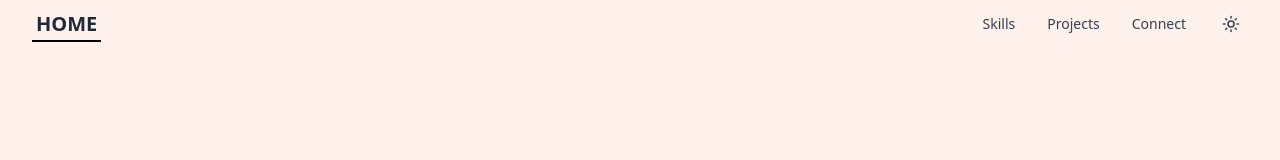
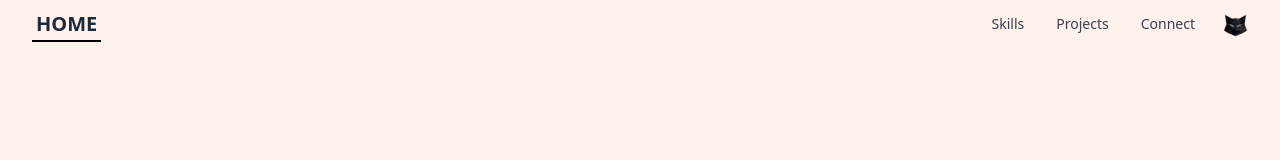
Before and after one commit to dotbillu/portfolio, a Next.js app: page / in a window 1280 px wide. Shown: the top 160 px of the page. Built offline with nearby package versions, Linux system fonts and the light colour scheme.

Commit message:
logo effect

```diff
--- a/src/components/Navbar.tsx
+++ b/src/components/Navbar.tsx
@@ -5,6 +5,7 @@ import { useAtom } from "jotai";
 import { Sun } from "lucide-react";
 import { useActiveSection } from "../hooks/useActiveSection";
 import { chatbotOpenAtom, chatbotMessageAtom } from "../atoms/chatbotAtom";
+import Image from "next/image";
 
 export function Navbar() {
   const activeSection = useActiveSection();
@@ -22,14 +23,18 @@ export function Navbar() {
       "C'mon, the color palette is already nice! 😊",
       "Why change perfection? The current colors are beautiful! ✨",
       "Nah, let's keep these gorgeous colors! They're already perfect! 🎨",
-      "The color scheme is fire already! No need to switch! 🔥"
+      "The color scheme is fire already! No need to switch! 🔥",
     ];
-    const randomMessage = funMessages[Math.floor(Math.random() * funMessages.length)];
+    const randomMessage =
+      funMessages[Math.floor(Math.random() * funMessages.length)];
     setChatbotMessage(randomMessage);
     setChatbotOpen(true);
   };
 
-  const handleScrollTo = (e: React.MouseEvent<HTMLAnchorElement>, href: string) => {
+  const handleScrollTo = (
+    e: React.MouseEvent<HTMLAnchorElement>,
+    href: string,
+  ) => {
     e.preventDefault();
 
     const targetId = href.replace("#", "");
@@ -38,7 +43,10 @@ export function Navbar() {
       window.scrollTo({ top: 0, behavior: "smooth" });
     } else if (targetId === "connect") {
       // Scroll to the very bottom of the page
-       window.scrollTo({ top: document.documentElement.scrollHeight, behavior: "smooth" });
+      window.scrollTo({
+        top: document.documentElement.scrollHeight,
+        behavior: "smooth",
+      });
     } else {
       const element = document.getElementById(targetId);
       if (element) {
@@ -66,14 +74,18 @@ export function Navbar() {
   }, []);
 
   return (
-    <div className={`${isMobile ? 'fixed top-0 left-0 right-0 z-50 bg-[#FFF1EB]/95 backdrop-blur-sm ' : 'fixed top-1 left-0 right-0 z-50'}`}>
+    <div
+      className={`${isMobile ? "fixed top-0 left-0 right-0 z-50 bg-[#FFF1EB]/95 backdrop-blur-sm " : "fixed top-1 left-0 right-0 z-50"}`}
+    >
       <motion.div
         initial={{ width: 0, opacity: 0 }}
         animate={{ width: "100%", opacity: 1 }}
         transition={{ type: "spring", stiffness: 20, damping: 10, duration: 3 }}
-        className={`${isMobile ? 'max-w-full px-2 py-2' : 'max-w-7xl mx-auto px-4 sm:px-6 lg:px-8'}`}
+        className={`${isMobile ? "max-w-full px-2 py-2" : "max-w-7xl mx-auto px-4 sm:px-6 lg:px-8"}`}
       >
-        <div className={`flex items-center justify-between h-10 whitespace-nowrap ${isMobile ? 'px-2 pointer-events-auto' : 'pointer-events-auto'}`}>
+        <div
+          className={`flex items-center justify-between h-10 whitespace-nowrap ${isMobile ? "px-2 pointer-events-auto" : "pointer-events-auto"}`}
+        >
           <NavItem
             item={navItems[0]}
             handleScroll={handleScrollTo}
@@ -90,13 +102,17 @@ export function Navbar() {
               />
             ))}
             <motion.button
-              onClick={handleSunClick}
-              className="p-2 rounded-full hover:bg-gray-100 transition-colors duration-200"
-              whileHover={{ scale: 1.05 }}
+              whileHover={{ scale: 10.05 ,y:100}}
               whileTap={{ scale: 0.95 }}
               aria-label="Sun icon"
             >
-              <Sun size={18} className="text-gray-700" />
+              <Image
+                src="/logo.png"
+                height={25}
+                width={25}
+                alt="logo"
+                className="mt-0.5 pointer-events-none"
+              />
             </motion.button>
           </div>
         </div>
@@ -111,7 +127,9 @@ function NavItem({ item, handleScroll, isHome, isActive }: any) {
       href={item.href}
       onClick={(e) => handleScroll(e, item.href)}
       className={`relative group transition-colors duration-200 p-1 ${
-        isHome ? "font-bold text-xl text-gray-800" : "text-sm font-medium text-gray-700"
+        isHome
+          ? "font-bold text-xl text-gray-800"
+          : "text-sm font-medium text-gray-700"
       } hover:text-black`}
       initial="initial"
       whileHover="hover"
@@ -125,7 +143,7 @@ function NavItem({ item, handleScroll, isHome, isActive }: any) {
       <motion.span
         variants={{
           initial: { scaleX: 0, originX: 0.5 },
-          hover: { scaleX: isActive ? 0 : 1, originX: 0.5 }
+          hover: { scaleX: isActive ? 0 : 1, originX: 0.5 },
         }}
         transition={{ type: "spring", stiffness: 300, damping: 20 }}
         className="absolute bottom-0 left-0 right-0 h-[2px] bg-black opacity-60"
```
Also changed, not shown: public/logo.png. Lines whose indentation alone changed are shown as unchanged.
